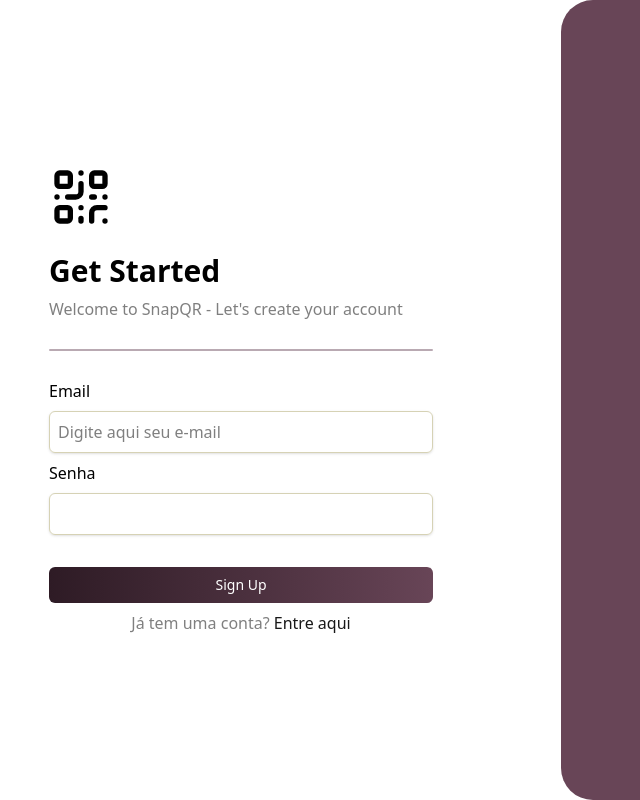
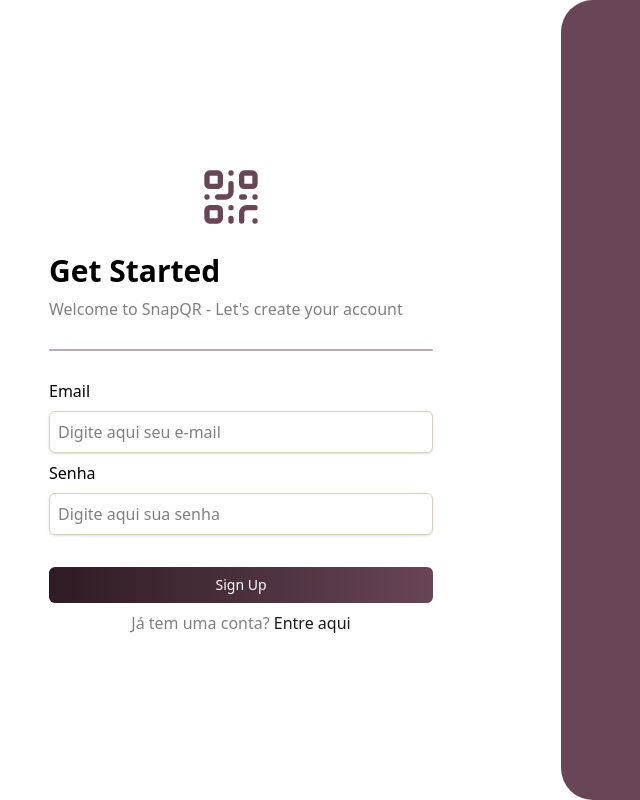
Before and after one commit to jonasmfernandes/SnapQR, a React (Vite) app: page /login in a window 1280 px wide. Shown: the whole page, without its empty margins (79-719 px from the left). Built offline with nearby package versions, Linux system fonts and the light colour scheme.

Commit message:
feat: created vercel.json route deploy

```diff
--- a/src/Login.tsx
+++ b/src/Login.tsx
@@ -6,9 +6,13 @@
     <>
       <div className=" bg-white flex">
         <section className="h-screen w-[50%] flex justify-center items-center">
-          <main className="flex flex-col gap-2">
-            <QrCode size={64} />
-            <h1 className="font-bold text-3xl pt-4">Get Started</h1>
+          <main className="flex flex-col gap-2 ">
+            <div className="flex items-center justify-center mr-5">
+            <QrCode
+            className="text-[#684557] "
+            size={64} />
+            </div>
+            <h1 className="font-semibold text-3xl pt-4">Get Started</h1>
             <h4 className="text-black/50">
               Welcome to SnapQR - Let's create your account
             </h4>
@@ -25,12 +29,13 @@
             <input
               type="password"
               className="rounded-md bg-transparent p-2 border mb-4 border-[#d6d2b5] focus:outline-none focus:border-[#684557] hover:border-[#684557] shadow-sm focus:shadow transition duration-100"
+              placeholder="Digite aqui sua senha"
             />
 
             <button
-            className="flex items-center justify-center gap-1 py-2 px-5 rounded-md mt-2 duration-200 text-sm bg-gradient-to-r from-[#2e1b25] to-[#684557]  text-white cursor-pointer hover:"
+            className="flex items-center justify-center gap-1 py-2 px-5 rounded-md mt-2 duration-200 text-sm bg-gradient-to-r from-[#2e1b25] to-[#684557]  text-white cursor-pointer hover:brightness-110"
             >Sign Up</button>
-            <p className="text-black/50 text-center">Já tem uma conta? <a href="#" className="text-[#181818] transition duration-100 hover:text-black">Entre aqui</a></p>
+            <p className="text-black/50 text-center">Já tem uma conta? <a href="#" className="text-[#181818] transition duration-100 hover:text-black hover:underline hover:transition hover:duration-300">Entre aqui</a></p>
           </main>
 
         </section>
```
Also changed, not shown: vercel.json (added).
